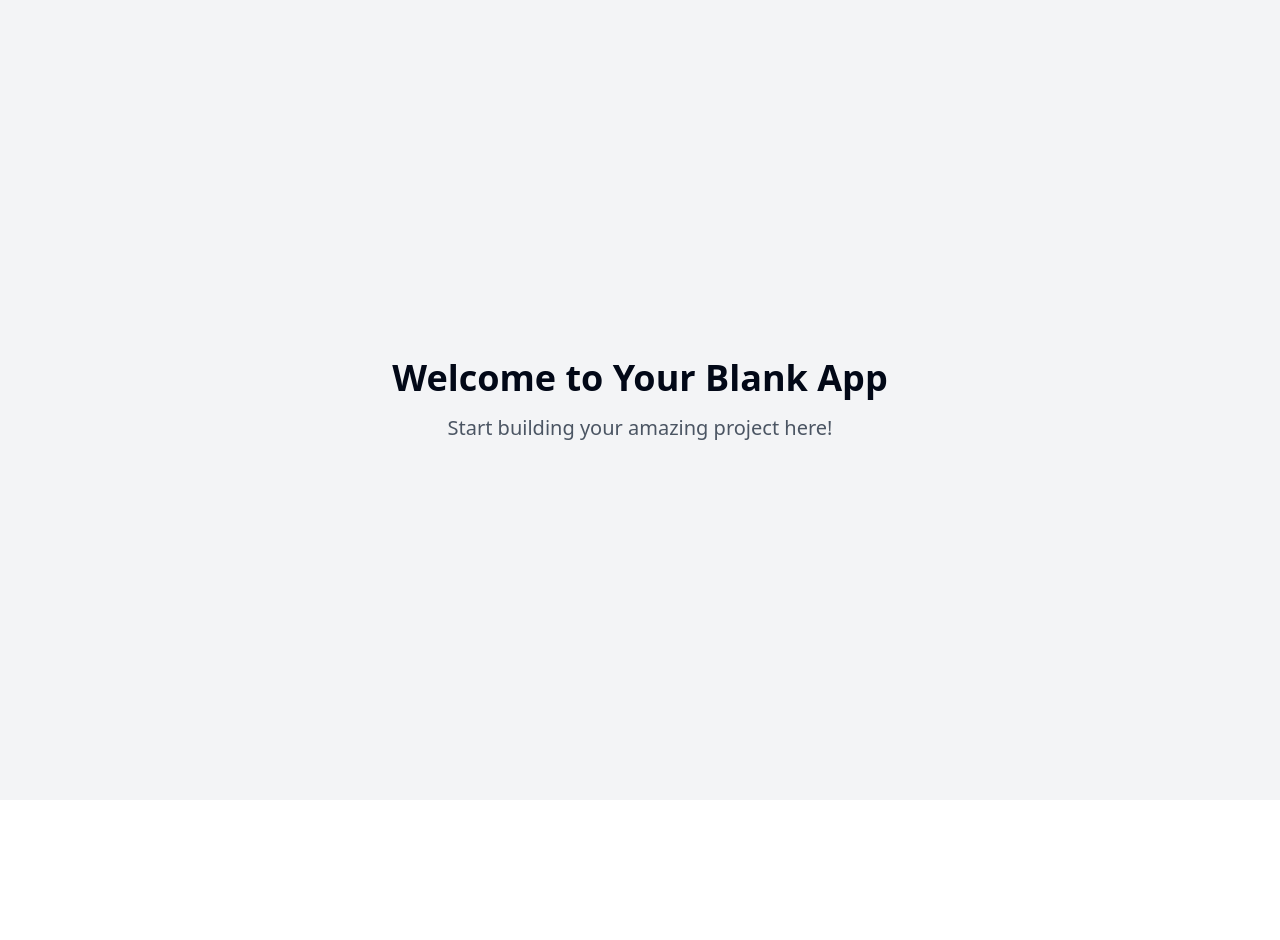
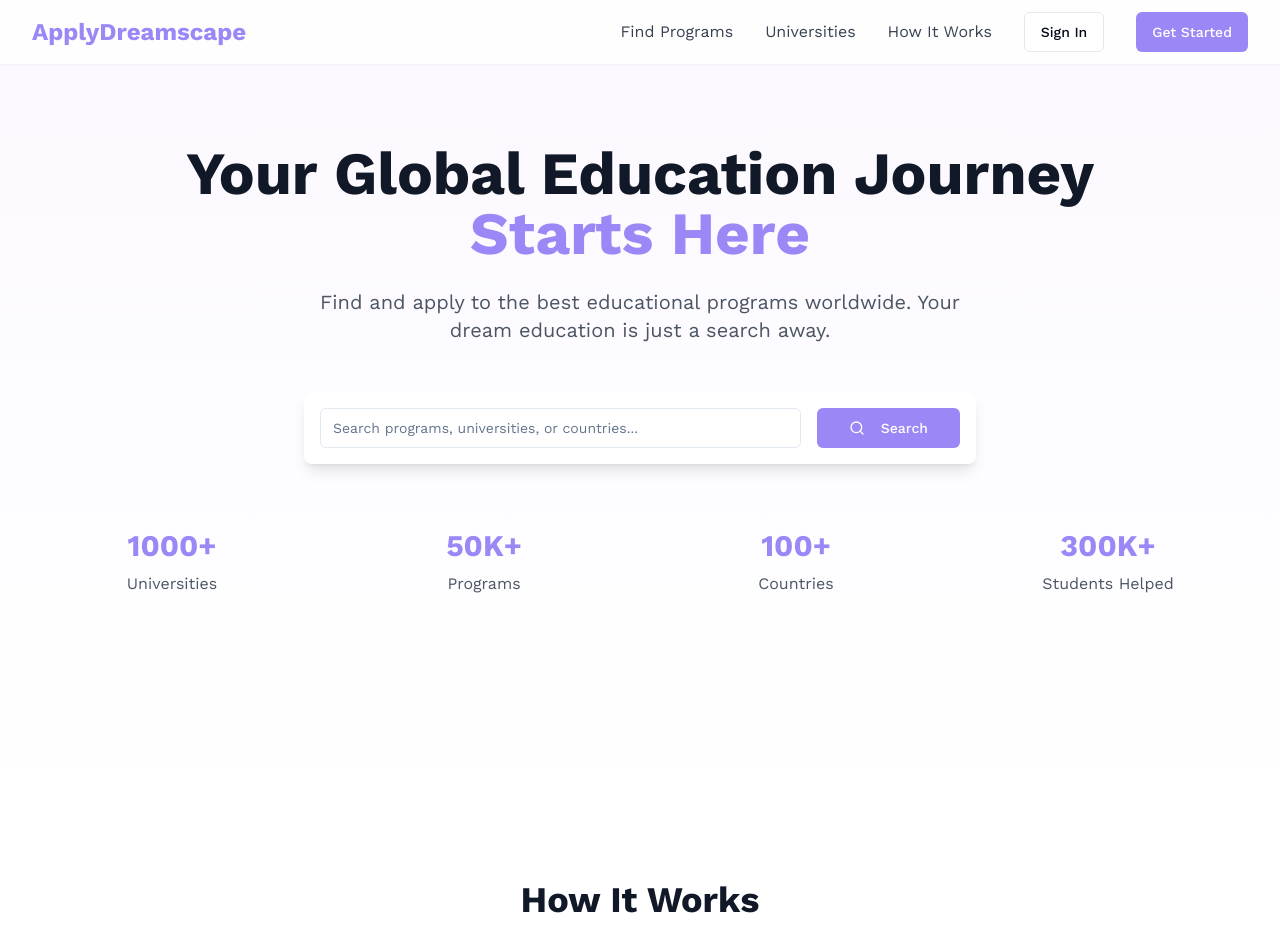
Before and after one commit to sagarbasnet002/applydreamscape, a React (Vite) app: page / in a window 1280 px wide. Shown: the top 940 px of the page. Before the commit the page ends 800 px from the top, so only its background shows below. Built offline with nearby package versions, Linux system fonts and the light colour scheme.

Commit message:
Implement applyboard.com clone
Implement a clone of applyboard.com.

```diff
--- a/index.html
+++ b/index.html
@@ -1,17 +1,17 @@
+
 <!DOCTYPE html>
 <html lang="en">
   <head>
     <meta charset="UTF-8" />
     <meta name="viewport" content="width=device-width, initial-scale=1.0" />
-    <title>applydreamscape</title>
-    <meta name="description" content="Lovable Generated Project" />
-    <meta name="author" content="Lovable" />
+    <title>ApplyDreamscape - Your Global Education Journey</title>
+    <meta name="description" content="Find and apply to the best educational programs worldwide" />
+    <meta name="author" content="ApplyDreamscape" />
     <meta property="og:image" content="/og-image.png" />
+    <link rel="stylesheet" href="https://fonts.googleapis.com/css2?family=Work+Sans:wght@300;400;500;600;700&display=swap">
   </head>
-
   <body>
     <div id="root"></div>
-    <!-- IMPORTANT: DO NOT REMOVE THIS SCRIPT TAG OR THIS VERY COMMENT! -->
     <script src="https://cdn.gpteng.co/gptengineer.js" type="module"></script>
     <script type="module" src="/src/main.tsx"></script>
   </body>
--- /dev/null
+++ b/src/components/Hero.tsx
@@ -0,0 +1,48 @@
+
+import { Search } from "lucide-react";
+import { Button } from "@/components/ui/button";
+import { Input } from "@/components/ui/input";
+
+export const Hero = () => {
+  return (
+    <div className="relative min-h-screen bg-gradient-to-b from-primary-light/10 to-white pt-20">
+      <div className="max-w-7xl mx-auto px-4 sm:px-6 lg:px-8 pt-16 pb-24 text-center">
+        <h1 className="text-4xl md:text-6xl font-bold text-gray-900 mb-6 animate-fade-up">
+          Your Global Education Journey
+          <br />
+          <span className="text-primary">Starts Here</span>
+        </h1>
+        <p className="text-xl text-gray-600 mb-12 max-w-2xl mx-auto animate-fade-up" style={{ animationDelay: "0.2s" }}>
+          Find and apply to the best educational programs worldwide. Your dream education is just a search away.
+        </p>
+
+        <div className="max-w-2xl mx-auto animate-fade-up" style={{ animationDelay: "0.4s" }}>
+          <div className="flex flex-col sm:flex-row gap-4 p-4 bg-white rounded-lg shadow-lg">
+            <Input
+              placeholder="Search programs, universities, or countries..."
+              className="flex-grow text-lg"
+            />
+            <Button className="bg-primary hover:bg-primary-dark text-white px-8">
+              <Search className="mr-2 h-5 w-5" />
+              Search
+            </Button>
+          </div>
+        </div>
+
+        <div className="mt-16 grid grid-cols-2 md:grid-cols-4 gap-8 text-center animate-fade-up" style={{ animationDelay: "0.6s" }}>
+          {[
+            { number: "1000+", label: "Universities" },
+            { number: "50K+", label: "Programs" },
+            { number: "100+", label: "Countries" },
+            { number: "300K+", label: "Students Helped" },
+          ].map((stat) => (
+            <div key={stat.label}>
+              <div className="text-3xl font-bold text-primary mb-2">{stat.number}</div>
+              <div className="text-gray-600">{stat.label}</div>
+            </div>
+          ))}
+        </div>
+      </div>
+    </div>
+  );
+};
--- /dev/null
+++ b/src/components/HowItWorks.tsx
@@ -0,0 +1,52 @@
+
+import { Search, GraduationCap, CheckCircle } from "lucide-react";
+
+export const HowItWorks = () => {
+  const steps = [
+    {
+      icon: Search,
+      title: "Search Programs",
+      description: "Browse through thousands of programs and universities worldwide"
+    },
+    {
+      icon: GraduationCap,
+      title: "Get Guidance",
+      description: "Receive expert advice on program selection and application process"
+    },
+    {
+      icon: CheckCircle,
+      title: "Apply with Confidence",
+      description: "Submit your applications with our support every step of the way"
+    }
+  ];
+
+  return (
+    <section className="py-20 bg-white">
+      <div className="max-w-7xl mx-auto px-4 sm:px-6 lg:px-8">
+        <div className="text-center mb-16">
+          <h2 className="text-3xl md:text-4xl font-bold text-gray-900 mb-4">
+            How It Works
+          </h2>
+          <p className="text-xl text-gray-600 max-w-2xl mx-auto">
+            Your journey to international education made simple
+          </p>
+        </div>
+
+        <div className="grid md:grid-cols-3 gap-12">
+          {steps.map((step, index) => (
+            <div
+              key={step.title}
+              className="flex flex-col items-center text-center p-6 rounded-lg hover:shadow-lg transition-shadow"
+            >
+              <div className="w-16 h-16 bg-primary/10 rounded-full flex items-center justify-center mb-6">
+                <step.icon className="w-8 h-8 text-primary" />
+              </div>
+              <h3 className="text-xl font-semibold mb-4">{step.title}</h3>
+              <p className="text-gray-600">{step.description}</p>
+            </div>
+          ))}
+        </div>
+      </div>
+    </section>
+  );
+};
--- /dev/null
+++ b/src/components/Navbar.tsx
@@ -0,0 +1,46 @@
+
+import { useState } from 'react';
+import { Button } from "@/components/ui/button";
+import { Menu, X } from "lucide-react";
+
+export const Navbar = () => {
+  const [isOpen, setIsOpen] = useState(false);
+
+  return (
+    <nav className="fixed w-full bg-white/80 backdrop-blur-md z-50 shadow-sm">
+      <div className="max-w-7xl mx-auto px-4 sm:px-6 lg:px-8">
+        <div className="flex justify-between h-16 items-center">
+          <div className="flex-shrink-0">
+            <h1 className="text-2xl font-bold text-primary">ApplyDreamscape</h1>
+          </div>
+
+          <div className="hidden md:flex items-center space-x-8">
+            <a href="#" className="text-gray-700 hover:text-primary transition-colors">Find Programs</a>
+            <a href="#" className="text-gray-700 hover:text-primary transition-colors">Universities</a>
+            <a href="#" className="text-gray-700 hover:text-primary transition-colors">How It Works</a>
+            <Button variant="outline" className="mr-2">Sign In</Button>
+            <Button className="bg-primary hover:bg-primary-dark text-white">Get Started</Button>
+          </div>
+
+          <div className="md:hidden">
+            <button onClick={() => setIsOpen(!isOpen)} className="text-gray-700">
+              {isOpen ? <X size={24} /> : <Menu size={24} />}
+            </button>
+          </div>
+        </div>
+
+        {isOpen && (
+          <div className="md:hidden py-4 animate-fade-up">
+            <div className="flex flex-col space-y-4">
+              <a href="#" className="text-gray-700 hover:text-primary transition-colors">Find Programs</a>
+              <a href="#" className="text-gray-700 hover:text-primary transition-colors">Universities</a>
+              <a href="#" className="text-gray-700 hover:text-primary transition-colors">How It Works</a>
+              <Button variant="outline" className="w-full">Sign In</Button>
+              <Button className="w-full bg-primary hover:bg-primary-dark text-white">Get Started</Button>
+            </div>
+          </div>
+        )}
+      </div>
+    </nav>
+  );
+};
--- a/src/pages/Index.tsx
+++ b/src/pages/Index.tsx
@@ -1,12 +1,14 @@
-// Update this page (the content is just a fallback if you fail to update the page)
+
+import { Navbar } from "@/components/Navbar";
+import { Hero } from "@/components/Hero";
+import { HowItWorks } from "@/components/HowItWorks";
 
 const Index = () => {
   return (
-    <div className="min-h-screen flex items-center justify-center bg-gray-100">
-      <div className="text-center">
-        <h1 className="text-4xl font-bold mb-4">Welcome to Your Blank App</h1>
-        <p className="text-xl text-gray-600">Start building your amazing project here!</p>
-      </div>
+    <div className="min-h-screen bg-white">
+      <Navbar />
+      <Hero />
+      <HowItWorks />
     </div>
   );
 };
--- a/tailwind.config.ts
+++ b/tailwind.config.ts
@@ -1,3 +1,4 @@
+
 import type { Config } from "tailwindcss";
 
 export default {
@@ -12,85 +13,56 @@ export default {
   theme: {
     container: {
       center: true,
-			padding: '2rem',
+      padding: "2rem",
       screens: {
-				'2xl': '1400px'
-			}
+        "2xl": "1400px",
+      },
     },
     extend: {
       colors: {
-				border: 'hsl(var(--border))',
-				input: 'hsl(var(--input))',
-				ring: 'hsl(var(--ring))',
-				background: 'hsl(var(--background))',
-				foreground: 'hsl(var(--foreground))',
+        border: "hsl(var(--border))",
+        input: "hsl(var(--input))",
+        ring: "hsl(var(--ring))",
+        background: "hsl(var(--background))",
+        foreground: "hsl(var(--foreground))",
         primary: {
-					DEFAULT: 'hsl(var(--primary))',
-					foreground: 'hsl(var(--primary-foreground))'
+          DEFAULT: "#9b87f5",
+          dark: "#7E69AB",
+          light: "#d6bcfa",
         },
         secondary: {
-					DEFAULT: 'hsl(var(--secondary))',
-					foreground: 'hsl(var(--secondary-foreground))'
-				},
-				destructive: {
-					DEFAULT: 'hsl(var(--destructive))',
-					foreground: 'hsl(var(--destructive-foreground))'
+          DEFAULT: "#7E69AB",
+          dark: "#6E59A5",
+          light: "#E5DEFF",
         },
         muted: {
-					DEFAULT: 'hsl(var(--muted))',
-					foreground: 'hsl(var(--muted-foreground))'
+          DEFAULT: "hsl(var(--muted))",
+          foreground: "hsl(var(--muted-foreground))",
         },
         accent: {
-					DEFAULT: 'hsl(var(--accent))',
-					foreground: 'hsl(var(--accent-foreground))'
+          DEFAULT: "hsl(var(--accent))",
+          foreground: "hsl(var(--accent-foreground))",
         },
-				popover: {
-					DEFAULT: 'hsl(var(--popover))',
-					foreground: 'hsl(var(--popover-foreground))'
       },
-				card: {
-					DEFAULT: 'hsl(var(--card))',
-					foreground: 'hsl(var(--card-foreground))'
-				},
-				sidebar: {
-					DEFAULT: 'hsl(var(--sidebar-background))',
-					foreground: 'hsl(var(--sidebar-foreground))',
-					primary: 'hsl(var(--sidebar-primary))',
-					'primary-foreground': 'hsl(var(--sidebar-primary-foreground))',
-					accent: 'hsl(var(--sidebar-accent))',
-					'accent-foreground': 'hsl(var(--sidebar-accent-foreground))',
-					border: 'hsl(var(--sidebar-border))',
-					ring: 'hsl(var(--sidebar-ring))'
-				}
-			},
-			borderRadius: {
-				lg: 'var(--radius)',
-				md: 'calc(var(--radius) - 2px)',
-				sm: 'calc(var(--radius) - 4px)'
+      fontFamily: {
+        sans: ["Work Sans", "sans-serif"],
       },
       keyframes: {
-				'accordion-down': {
-					from: {
-						height: '0'
+        "fade-up": {
+          "0%": {
+            opacity: "0",
+            transform: "translateY(10px)",
           },
-					to: {
-						height: 'var(--radix-accordion-content-height)'
-					}
+          "100%": {
+            opacity: "1",
+            transform: "translateY(0)",
           },
-				'accordion-up': {
-					from: {
-						height: 'var(--radix-accordion-content-height)'
         },
-					to: {
-						height: '0'
-					}
-				}
       },
       animation: {
-				'accordion-down': 'accordion-down 0.2s ease-out',
-				'accordion-up': 'accordion-up 0.2s ease-out'
-			}
-		}
+        "fade-up": "fade-up 0.5s ease-out",
+      },
+    },
   },
   plugins: [require("tailwindcss-animate")],
 } satisfies Config;
```
Lines whose indentation alone changed are shown as unchanged.
